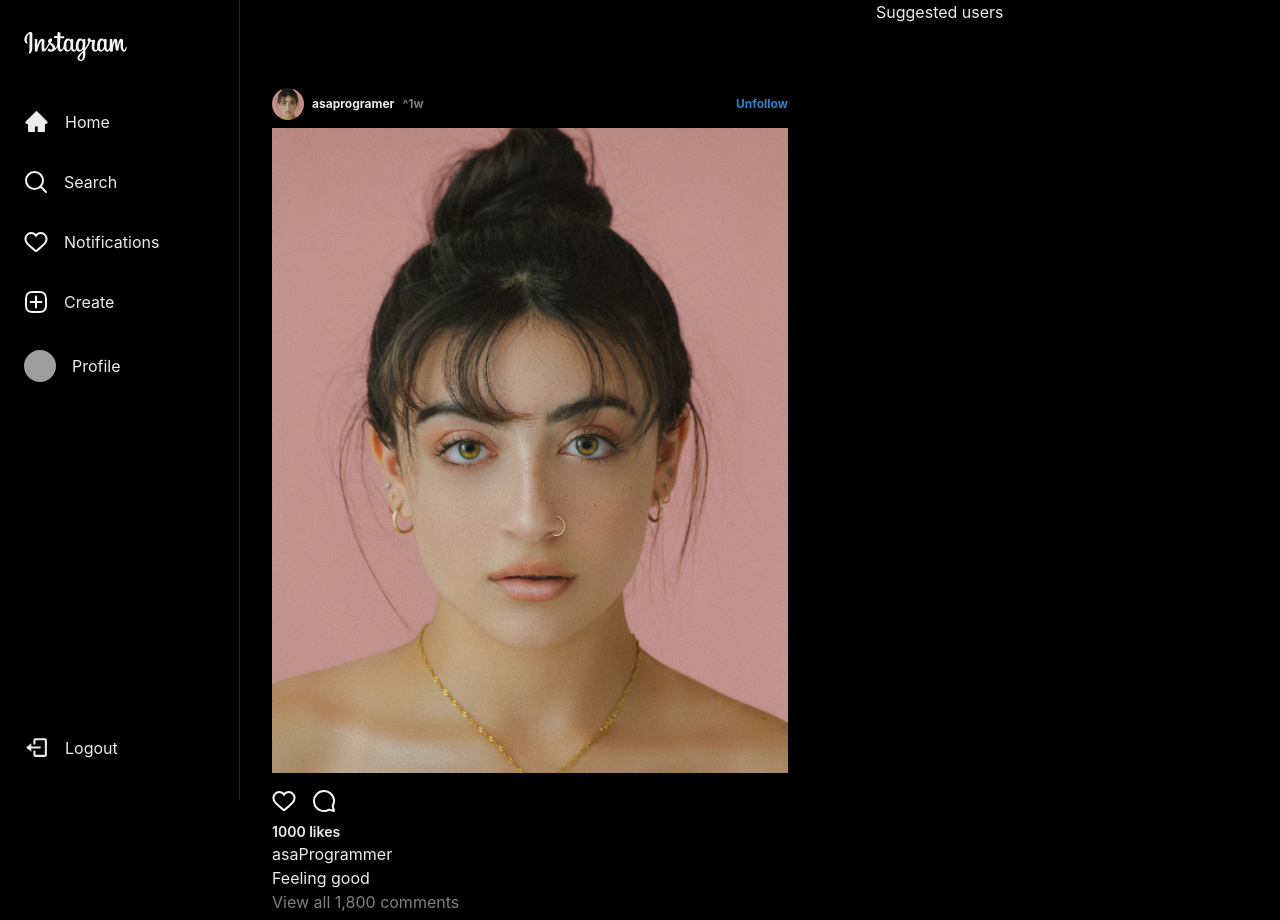
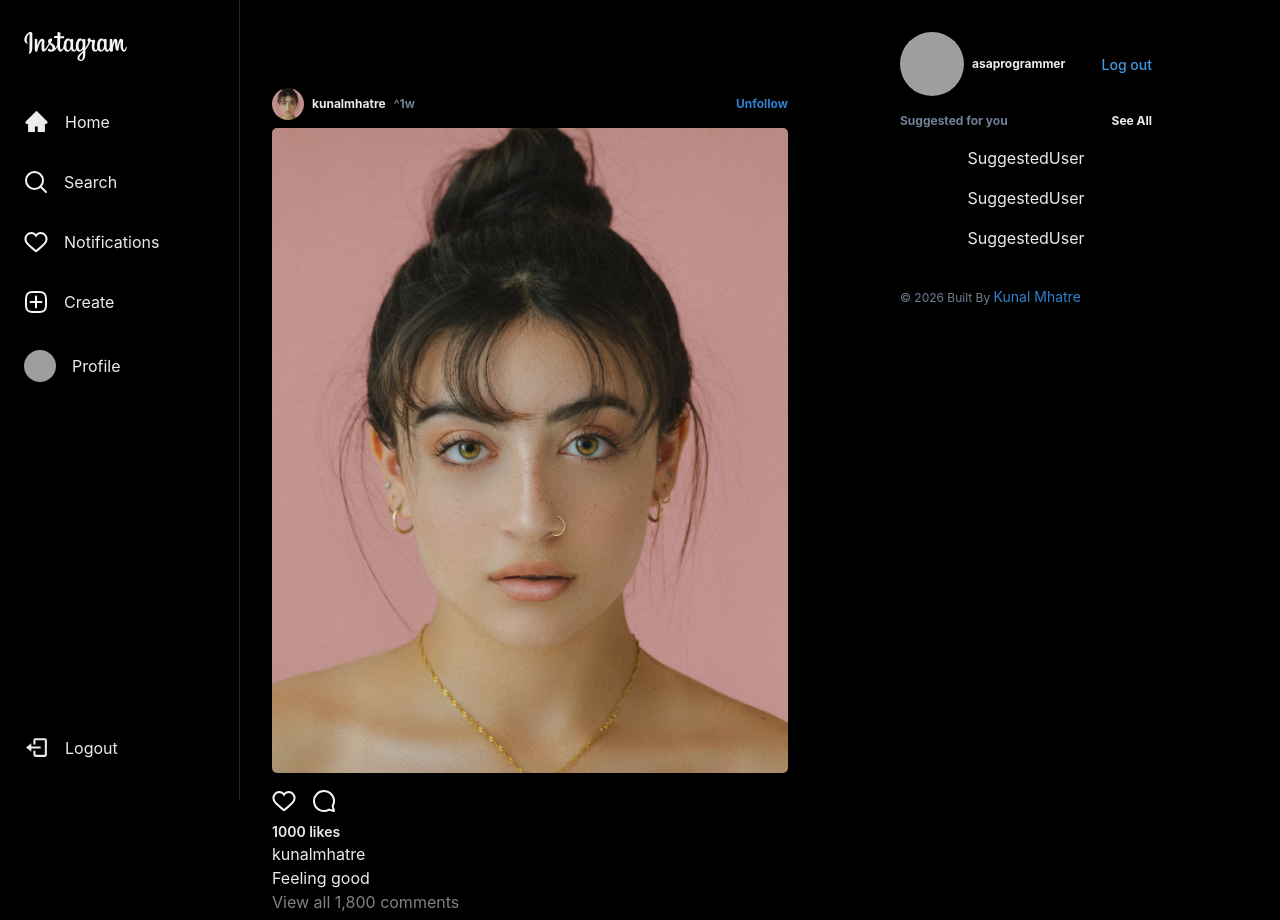
Before and after one commit to 01092005kunal/Instagram-clone, a React (Vite) app: page / in a window 1280 px wide. Shown: the top 920 px of the page. Built offline with nearby package versions, Linux system fonts and the light colour scheme; grey boxes are pictures that could not be loaded.

Commit message:
added sugester users bar and fied some ui of the homepage

```diff
--- a/src/Components/FeedPosts/FeedPosts.jsx
+++ b/src/Components/FeedPosts/FeedPosts.jsx
@@ -1,14 +1,47 @@
-import { Container } from "@chakra-ui/react";
+import {
+  Box,
+  Container,
+  Flex,
+  Skeleton,
+  SkeletonCircle,
+  VStack,
+} from "@chakra-ui/react";
 import Feedpost from "./Feedpost";
+import { useEffect, useState } from "react";
 
 const FeedPosts = () => {
+  const [isLoading, setIsLoading] = useState(true);
+
+  useEffect(() => {
+    setTimeout(() => {
+      setIsLoading();
+    }, 2000);
+  }, []);
   return (
     <Container maxW={"container.sm"} py={10} px={2}>
-      <Feedpost />
-      <Feedpost />
-      <Feedpost />
-      <Feedpost />
-      <Feedpost />
+      {isLoading &&
+        [0, 1, 2, 3, 4].map((_, idx) => (
+          <VStack key={idx} gap={4} alignItems={"flex-start"} mb={10}>
+            <Flex gap="2">
+              <SkeletonCircle size="10" />
+              <VStack gap={2} alignItems={"flex-start"}>
+                <Skeleton height="10px" w={"200px"} /> //loading screen effect
+                <Skeleton height="10px" w={"200px"} />
+              </VStack>
+            </Flex>
+            <Skeleton w={"full"}>
+              <Box h={"500px"}>contents wrapped</Box>
+            </Skeleton>
+          </VStack>
+        ))}
+      {!isLoading && (
+        <>
+          <Feedpost img="/img1.png" username="kunalmhatre" avatar="/img1.png" />
+          <Feedpost img="/img2.png" username="kunalmhatre" avatar="/img2.png" />
+          <Feedpost img="/img3.png" username="kunalmhatre" avatar="/img3.png" />
+          <Feedpost img="/img4.png" username="kunalmhatre" avatar="/img4.png" />
+        </>
+      )}
     </Container>
   );
 };
--- a/src/Components/FeedPosts/Feedpost.jsx
+++ b/src/Components/FeedPosts/Feedpost.jsx
@@ -2,17 +2,15 @@
 import PostHeader from "./PostHeader";
 import PostFooter from "./PostFooter";
 
-const Feedpost = () => {
+const Feedpost = ({ img, username, avatar }) => {
   return (
     <>
-    <PostHeader />
-    <Box>
-      <Image src="/img1.png" alt="User profile pic"/>
-    </Box>
+      <PostHeader username={username} avatar={avatar} />
+      <Box my={2} borderRadius={5} overflow={"hidden"}>
+        <Image src={img} alt={username} />
+      </Box>
 
-    <PostFooter />
-
-
+      <PostFooter username={username} />
     </>
   );
 };
--- a/src/Components/FeedPosts/PostFooter.jsx
+++ b/src/Components/FeedPosts/PostFooter.jsx
@@ -6,7 +6,7 @@
   UnlikeLogo,
 } from "../../assets/constants";
 
-const PostFooter = () => {
+const PostFooter = ({ username }) => {
   const [liked, setLiked] = useState(false);
   const [likes, setLikes] = useState(1000);
 
@@ -37,15 +37,15 @@
       </Text>
 
       <Text>
-        <Text fontsize='sm' fontweight={700}>
-          asaProgrammer{" "}
+        <Text fontsize="sm" fontweight={700}>
+          {username}{" "}
         </Text>
-        <Text fontsize='span' fontweight={400}>
+        <Text fontsize="span" fontweight={400}>
           Feeling good
         </Text>
       </Text>
       <Text>
-        <Text fontsize='sm' color={"gray"}>
+        <Text fontsize="sm" color={"gray"}>
           View all 1,800 comments
         </Text>
       </Text>
--- a/src/Components/FeedPosts/PostHeader.jsx
+++ b/src/Components/FeedPosts/PostHeader.jsx
@@ -1,37 +1,34 @@
-import { Avatar, Box, Flex, Text } from "@chakra-ui/react"
+import { Avatar, Box, Flex, Text } from "@chakra-ui/react";
 
-const PostHeader = () => {
+const PostHeader = ({ username, avatar }) => {
   return (
-    <Flex justifyContent={"space-between"} alignItems={"center"} w={"full"} my={2}>
+    <Flex
+      justifyContent={"space-between"}
+      alignItems={"center"}
+      w={"full"}
+      my={2}
+    >
       <Flex alignItems={"center"} gap={2}>
-            <Avatar src='/img1.png' alt="user porfile pic" size={"sm"}/>
+        <Avatar src={avatar} alt="user porfile pic" size={"sm"} />
         <Flex fontSize={12} fontWeight={"bold"} gap={2}>
-                asaprogramer
-                <Box color={"gray.500"}>
-                    ^1w
-                </Box>
+          {username}
+          <Box color={"gray.500"}>^1w</Box>
         </Flex>
       </Flex>
 
-
-        <Box
-        cursor={"pointer"}
-
-
-        >
+      <Box cursor={"pointer"}>
         <Text
           fontSize={12}
           color={"blue.500"}
           fontWeight={"bold"}
-            _hover={{color:"white"}}
+          _hover={{ color: "white" }}
           transition={"0.2s ease-in-out"}
         >
           Unfollow
         </Text>
       </Box>
+    </Flex>
+  );
+};
 
-    </Flex>
-  )
-}
-
-export default PostHeader
+export default PostHeader;
--- /dev/null
+++ b/src/Components/SuggestedUsers/SuggestedHeader.jsx
@@ -0,0 +1,28 @@
+import { Avatar, Flex, Link, Text } from "@chakra-ui/react";
+import { Link as RouterLink } from "react-router-dom";
+
+const SuggestedHeader = () => {
+  return (
+    <Flex justifyContent={"space-between"} alignItems={"center"} w={"full"}>
+      <Flex alignItems={"center"} gap={2}>
+        <Avatar name="As a programmer" size={"lg"} src="/profilepic.png" />
+        <Text fontSize={12} fontWeight={"bold"}>
+          asaprogrammer
+        </Text>
+      </Flex>
+      <Link
+        as={RouterLink}
+        to={"/auth"}
+        fontSize={14}
+        fontWeight={"medium"}
+        color={"blue.400"}
+        style={{ textDecoration: "none" }}
+        cursor={"pointer"}
+      >
+        Log out
+      </Link>
+    </Flex>
+  );
+};
+
+export default SuggestedHeader;
--- /dev/null
+++ b/src/Components/SuggestedUsers/SuggestedUser.jsx
@@ -0,0 +1,5 @@
+const SuggestedUser = () => {
+  return <div>SuggestedUser</div>;
+};
+
+export default SuggestedUser;
--- /dev/null
+++ b/src/Components/SuggestedUsers/SuggestedUsers.jsx
@@ -0,0 +1,43 @@
+import { Box, Flex, Link, Text, VStack } from "@chakra-ui/react";
+import SuggestedHeader from "./SuggestedHeader";
+import SuggestedUser from "./SuggestedUser";
+
+const SuggestedUsers = () => {
+  return (
+    <VStack py={8} px={6} gap={4}>
+      <SuggestedHeader />
+
+      <Flex alignItems={"center"} justifyContent={"space-between"} w={"full"}>
+        <Text fontSize={12} fontWeight={"bold"} color={"gray.500"}>
+          Suggested for you
+        </Text>
+        <Text
+          fontSize={12}
+          fontWeight={"bold"}
+          _hover={{ color: "gray.400" }}
+          cursor={"pointer"}
+        >
+          See All
+        </Text>
+      </Flex>
+
+      <SuggestedUser />
+      <SuggestedUser />
+      <SuggestedUser />
+
+      <Box fontSize={12} color={"gray.500"} mt={5} alignSelf={"start"}>
+        © 2026 Built By{" "}
+        <Link
+          href="https://github.com/01092005kunal"
+          target="_blank"
+          color="blue.500"
+          fontSize={14}
+        >
+          Kunal Mhatre
+        </Link>
+      </Box>
+    </VStack>
+  );
+};
+
+export default SuggestedUsers;
--- a/src/pages/Homepage/Homepage.jsx
+++ b/src/pages/Homepage/Homepage.jsx
@@ -1,5 +1,6 @@
 import { Box, Container, Flex } from "@chakra-ui/react";
 import FeedPosts from "../../Components/FeedPosts/FeedPosts";
+import SuggestedUsers from "../../Components/SuggestedUsers/SuggestedUsers";
 
 const Homepage = () => {
   return (
@@ -15,7 +16,7 @@
           display={{ base: "none", lg: "block" }}
           maxW={"300px"}
         >
-          Suggested users
+          <SuggestedUsers />
         </Box>
       </Flex>
     </Container>
```
Lines whose indentation alone changed are shown as unchanged.
